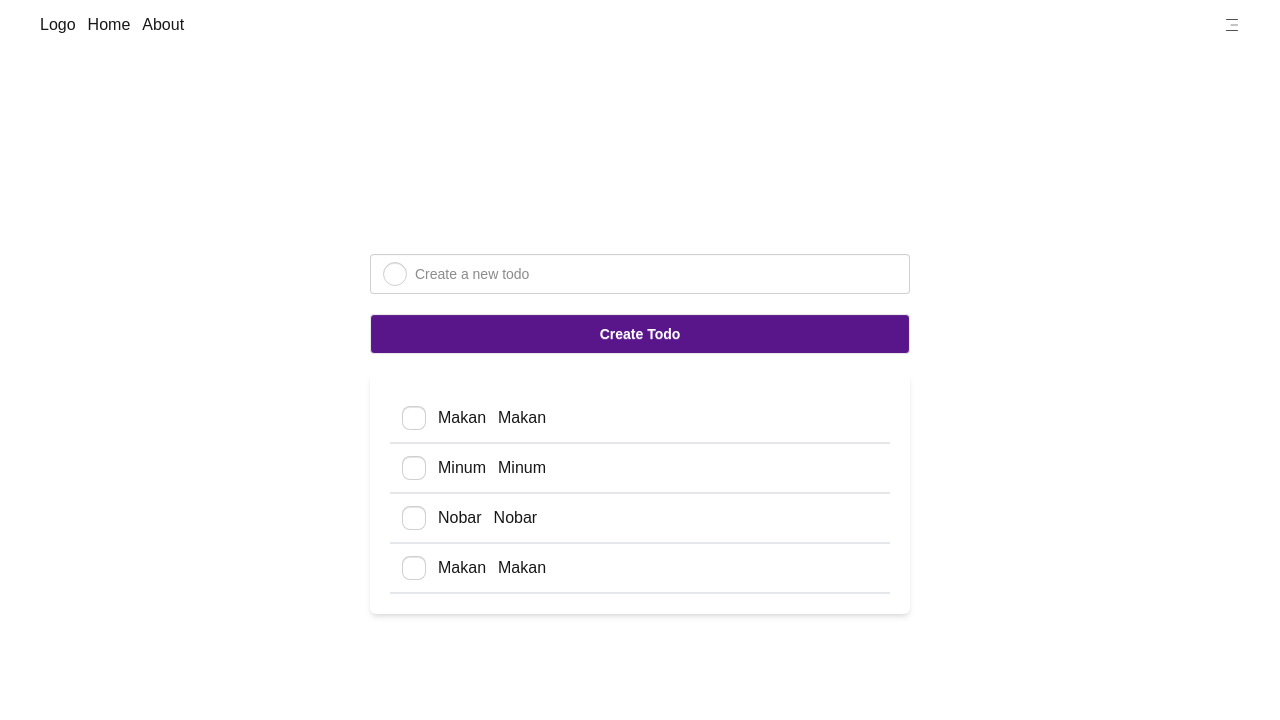
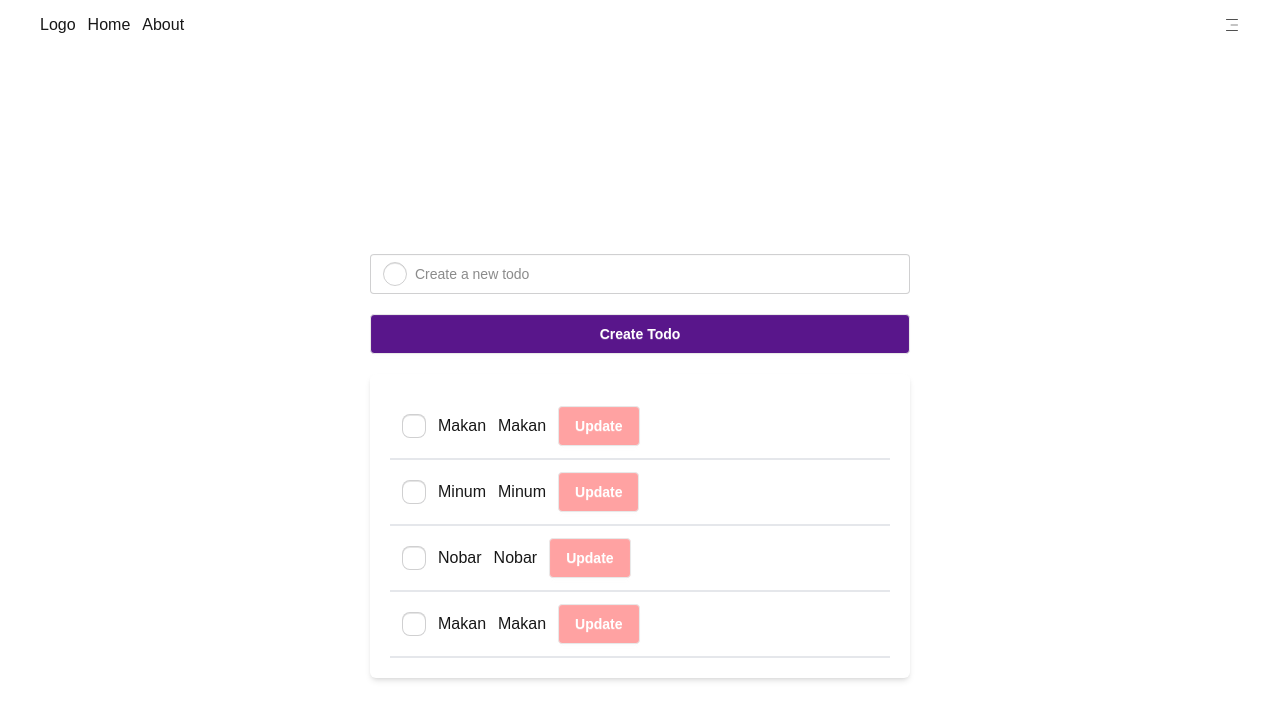
Before and after one commit to masdefry/JCWD3302-Frontend, a Next.js app in the folder intro-nextjs/: page /todos in a window 1280 px wide. Shown: the top 720 px of the page. Built offline with nearby package versions, Linux system fonts and the light colour scheme.

Commit message:
on update to be input

```diff
--- a/intro-nextjs/src/app/todos/page.tsx
+++ b/intro-nextjs/src/app/todos/page.tsx
@@ -3,6 +3,7 @@ import TodoList from '@/features/todos/components/TodoList';
 import { useRef, useState } from 'react';
 
 export default function Home() {
+ const [selectedTodo, setSelectedToto] = useState(null)
   const [todos, setTodos] = useState<any[]>([
     {
       activity: 'Makan',
@@ -58,6 +59,10 @@ export default function Home() {
     setTodos(currentTodos);
   };
 
+  const onUpdateTodoTobeInput = (index: number) => {
+    setSelectedToto(index);
+  }
+
   return (
     <>
       <section
@@ -93,6 +98,8 @@ export default function Home() {
                   isDone={item.isDone}
                   onUpdateTodoTobeDone={onUpdateTodoTobeDone}
                   index={index}
+                  onUpdateTodoTobeInput={onUpdateTodoTobeInput}
+                  selectedTodo={selectedTodo}
                 />
               );
             })}
--- a/intro-nextjs/src/features/todos/components/TodoList.tsx
+++ b/intro-nextjs/src/features/todos/components/TodoList.tsx
@@ -8,11 +8,23 @@ export default function TodoList(props: ITodoListProps) {
         className='checkbox'
         onChange={() => props?.onUpdateTodoTobeDone(props?.index)}
       />
-      <h3>{props?.isDone ? <del>{props?.todo}</del> : props?.todo}</h3>
+      {props.selectedTodo === props?.index ? (
+        <input type='text' className='input' />
+      ) : (
+        <>
+          <h3>{props?.isDone ? <del>{props?.todo}</del> : props?.todo}</h3>
 
-      <h3 className={props?.isDone ? 'border-b-2 border-gray-300' : ''}>
-        {props.todo}
-      </h3>
+          <h3 className={props?.isDone ? 'border-b-2 border-gray-300' : ''}>
+            {props.todo}
+          </h3>
+        </>
+      )}
+      <button
+        onClick={() => props.onUpdateTodoTobeInput(props.index)}
+        className='btn bg-red-300 text-white'
+      >
+        Update
+      </button>
     </div>
   );
 }
```
